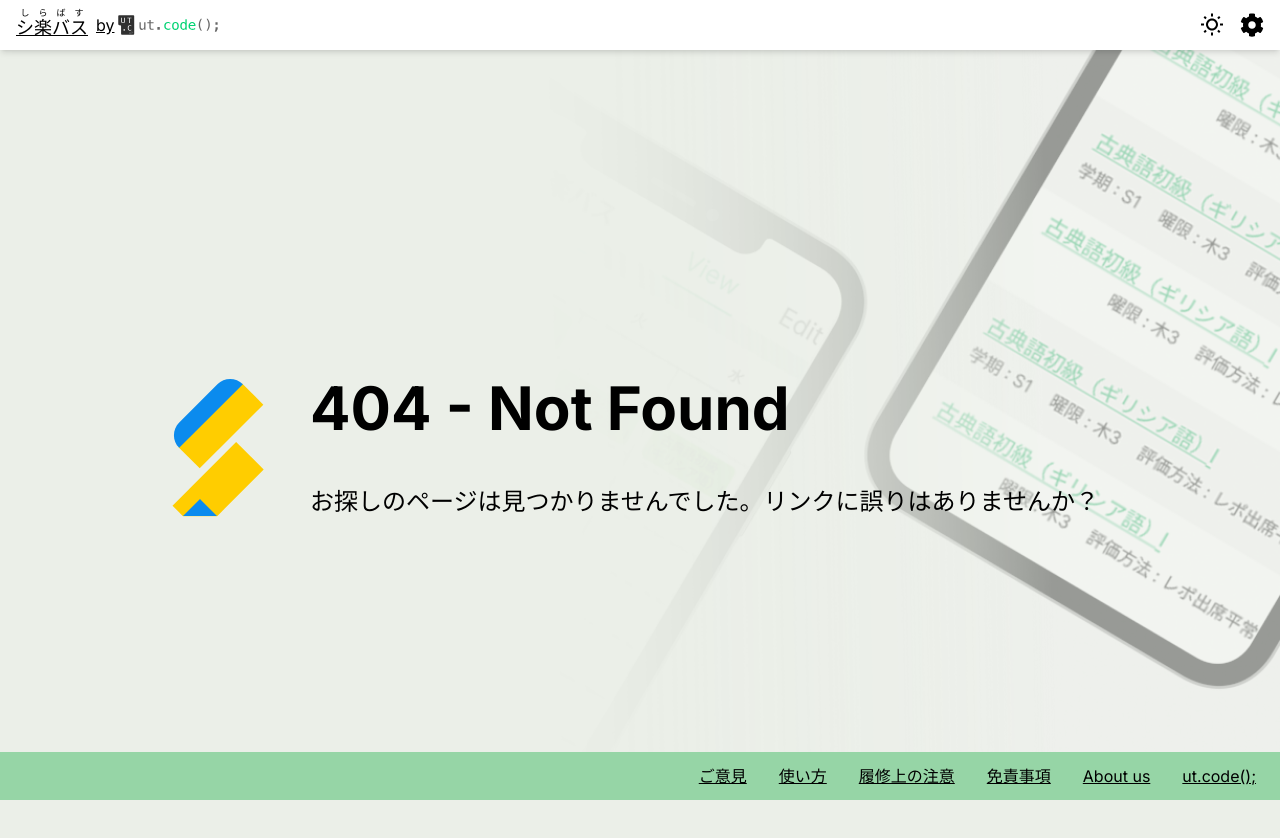
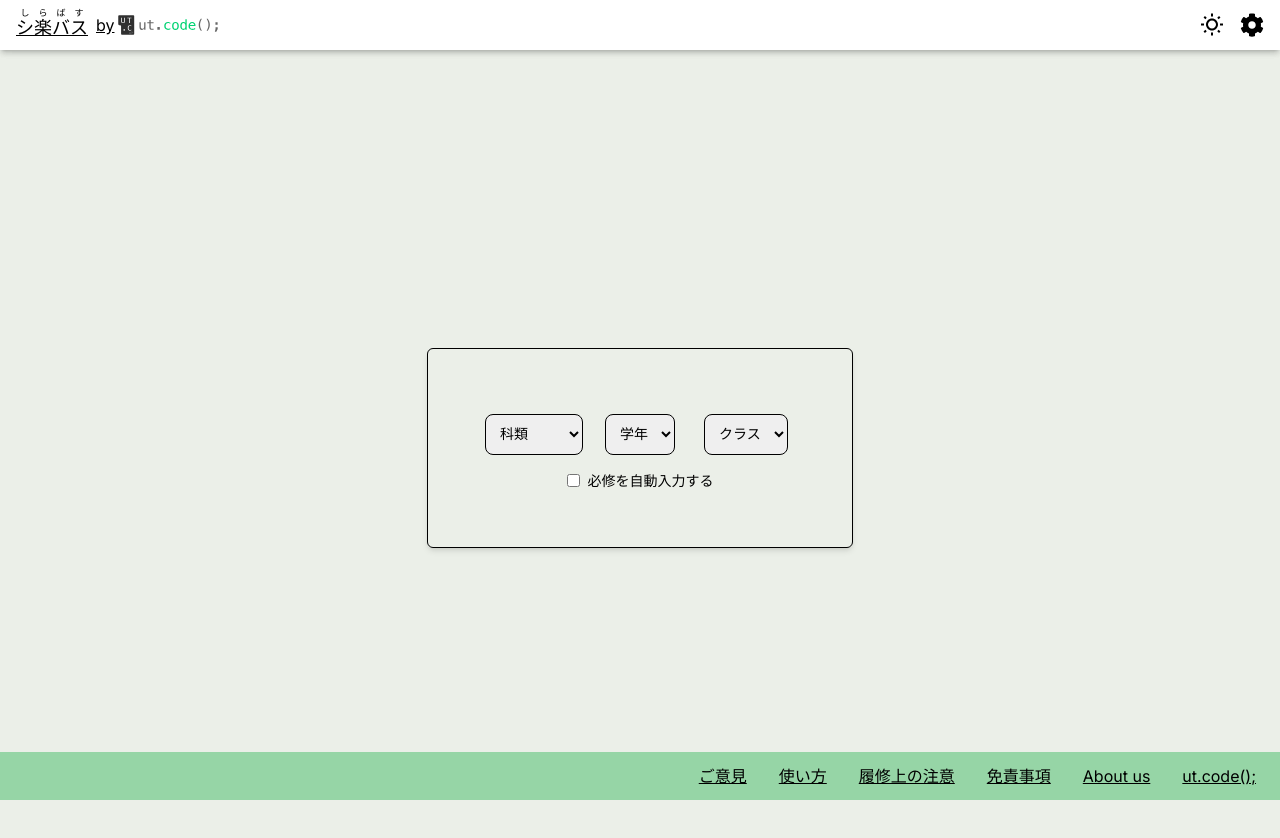
Before and after one commit to ut-code/syllabus-next, a Next.js app: page /profile in a window 1280 px wide. Before the commit this address had no page. Shown: the top 838 px of the page. Built offline with nearby package versions, Linux system fonts and the light colour scheme.

Commit message:
個人データ入力画面
(cherry picked from commit 98a19bbdabbbdf2bf328619e493fd5019e5c0011)

```diff
--- /dev/null
+++ b/src/app/profile/Selector.tsx
@@ -0,0 +1,39 @@
+type Option = {
+  value: string;
+  data: string;
+};
+
+export type SelectorProps = {
+  options: Option[];
+  value: string;
+};
+/**
+ * Selector ドロップダウンリストを表示するコンポーネント。
+ * @param props options: Option[] ドロップダウンリストの選択肢。
+ * @returns HTMLを生成するReactコンポーネント。
+ */
+export default function Selector(props: SelectorProps): JSX.Element {
+  const { options, value } = props;
+
+  return (
+    <form className="max-w-sm mx-auto">
+      <label
+        htmlFor="countries"
+        className="block mb-2 text-sm font-medium text-gray-900 dark:text-white"
+      ></label>
+      <select
+        id="countries"
+        className="bg-gray-50 border border-gray-300 text-gray-900 text-sm rounded-lg focus:ring-blue-500 focus:border-blue-500 block w-full p-2.5 dark:bg-gray-700 dark:border-gray-600 dark:placeholder-gray-400 dark:text-white dark:focus:ring-blue-500 dark:focus:border-blue-500"
+      >
+        <option disabled selected>
+          {value}
+        </option>
+        {options.map((option) => (
+          <option key={option.value} value={option.value}>
+            {option.data}
+          </option>
+        ))}
+      </select>
+    </form>
+  );
+}
--- /dev/null
+++ b/src/app/profile/data.ts
@@ -0,0 +1,29 @@
+import Selector, { SelectorProps } from "@/app/profile/Selector";
+
+export const options: SelectorProps = {
+  options: [
+    { value: "l1", data: "文科一類" },
+    { value: "l2", data: "文科二類" },
+    { value: "l3", data: "文科三類" },
+    { value: "s1", data: "理科一類" },
+    { value: "s2", data: "理科二類" },
+    { value: "s3", data: "理科三類" },
+  ],
+  value: "科類",
+};
+
+export const gradeOptions: SelectorProps = {
+  options: [
+    { value: "1", data: "1年" },
+    { value: "2", data: "2年" },
+  ],
+  value: "学年",
+};
+
+export const numberOptions: SelectorProps = {
+  options: Array.from({ length: 50 }, (_, i) => ({
+    value: (i + 1).toString(),
+    data: (i + 1).toString(),
+  })),
+  value: "クラス",
+};
--- /dev/null
+++ b/src/app/profile/page.tsx
@@ -0,0 +1,33 @@
+import Header from "@/app/components/Header";
+import { options, gradeOptions, numberOptions } from "@/app/profile/data";
+import Selector from "@/app/profile/Selector";
+
+/**
+ * Profile 個人データを入力するページ。
+ * @returns HTMLを生成するReactコンポーネント。
+ */
+export default function Profile(): JSX.Element {
+  return (
+    <>
+      <Header />
+      <div className="flex items-center justify-center h-screen">
+        <div className="border border-gray-300 p-4 rounded-md shadow-md h-1/4 w-1/3 flex flex-col items-center justify-center">
+          <div className="grid grid-cols-3 gap-2 mb-4">
+            <Selector {...options} />
+            <Selector {...gradeOptions} />
+            <Selector {...numberOptions} />
+          </div>
+          <div className="flex items-center">
+            <input type="checkbox" id="required-auto-fill" className="mr-2" />
+            <label
+              htmlFor="required-auto-fill"
+              className="text-sm text-gray-700"
+            >
+              必修を自動入力する
+            </label>
+          </div>
+        </div>
+      </div>
+    </>
+  );
+}
```
